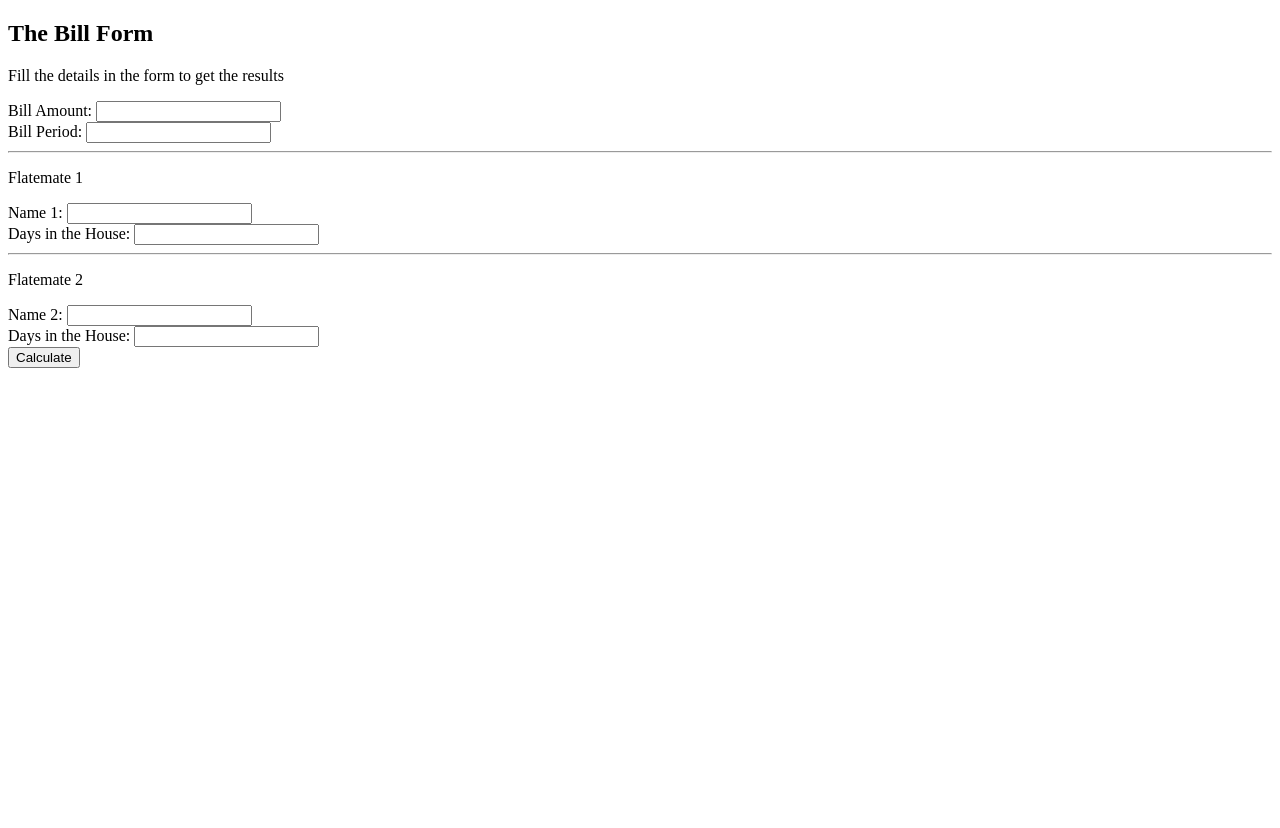
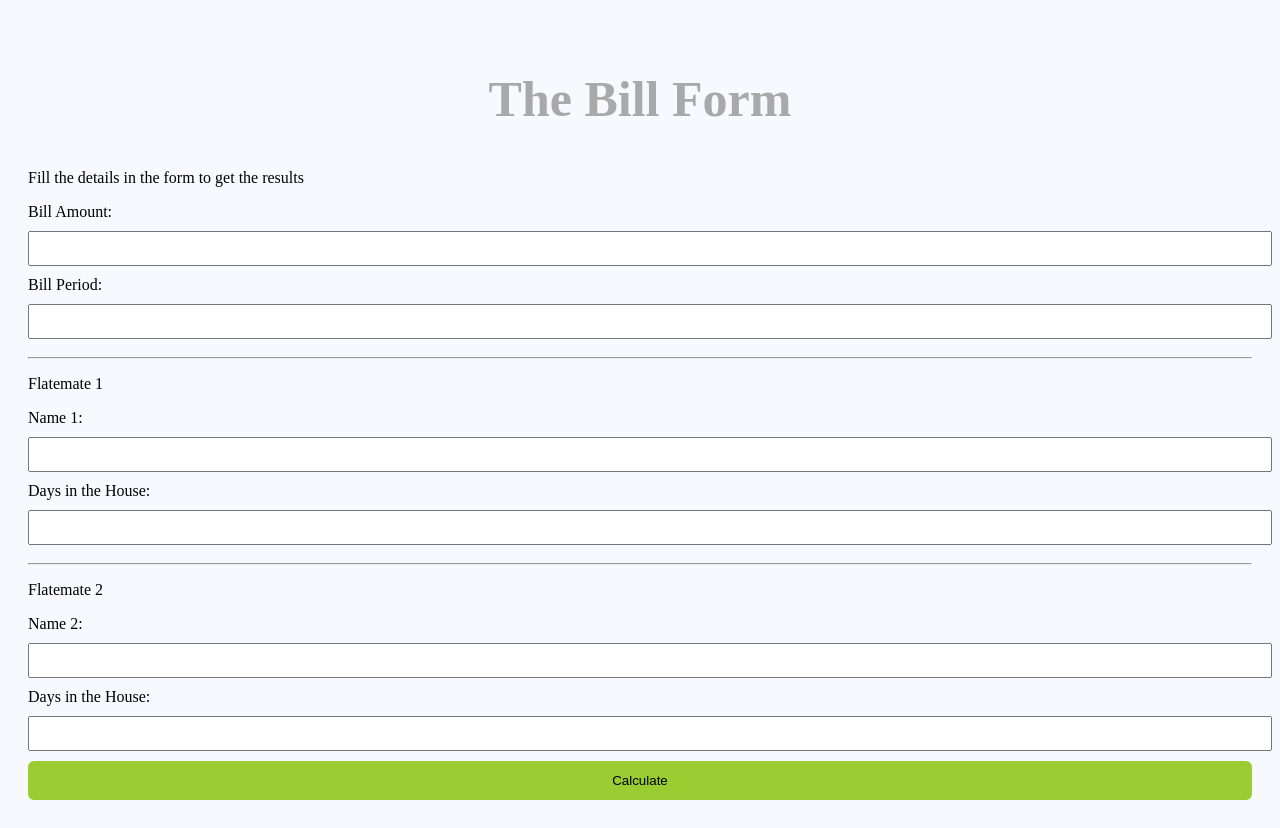
Before and after one commit to priyarathore02/flatmates_bill, a Flask app: page /bill in a window 1280 px wide. Before the commit the page ends 368 px from the top, so only its background shows below. Run offline with Flask 3, Linux system fonts and the light colour scheme.

Commit message:
adding css to a web app (main.css and res.css) Both the css files are linked to bill_form_page.html and results.html.

```diff
--- /dev/null
+++ b/static/main.css
@@ -0,0 +1,24 @@
+h2{
+    color:darkgrey;
+    text-align:center;
+    font-size:50px;
+}
+
+input[type=text] {
+    width:100%;
+    padding:8px 8px;
+    margin:10px 0px;
+}
+
+input[type=submit] {
+    width:100%;
+    padding:12px 12px;
+    background-color: yellowgreen;
+    border:none;
+    border-radius:6px;
+}
+
+body{
+    background-color: ghostwhite;
+    padding: 20px;
+}
--- /dev/null
+++ b/static/res.css
@@ -0,0 +1,6 @@
+body{
+    background-color: cadetblue;
+    padding: 10px;
+    font-size: 25px;
+    font-style: italic;
+}
--- a/templates/bill_form_page.html
+++ b/templates/bill_form_page.html
@@ -3,11 +3,12 @@
 <head>
     <meta charset="UTF-8">
     <title>Title</title>
+    <link rel="stylesheet" href="static/main.css">
 </head>
 <body>
 <h2>The Bill Form</h2>
 <p>Fill the details in the form to get the results</p>
-<form>
+<form action="/results" method="post">
     {{billform.amount.label}} {{billform.amount}}
     <br>
     {{billform.period.label}} {{billform.period}}
```
Also changed, not shown: templates/results.html (added, +13 -0 lines).
